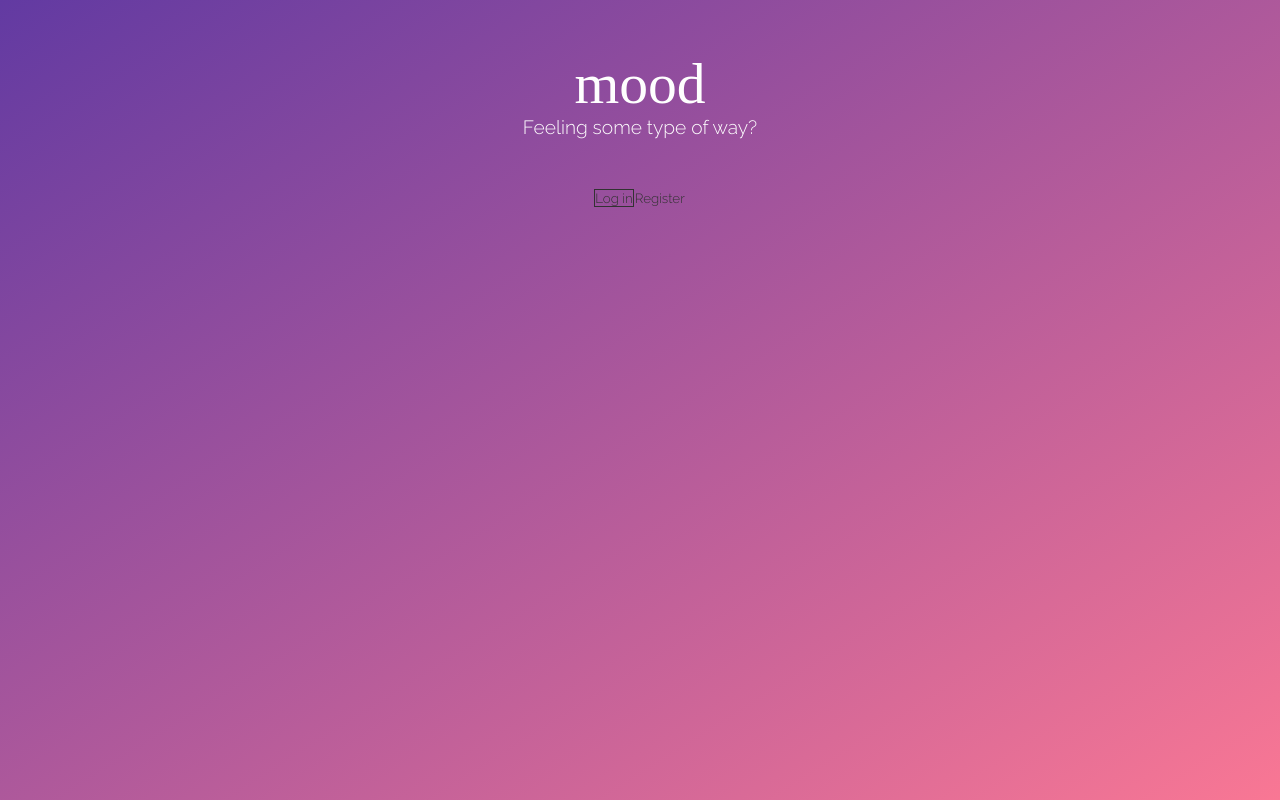
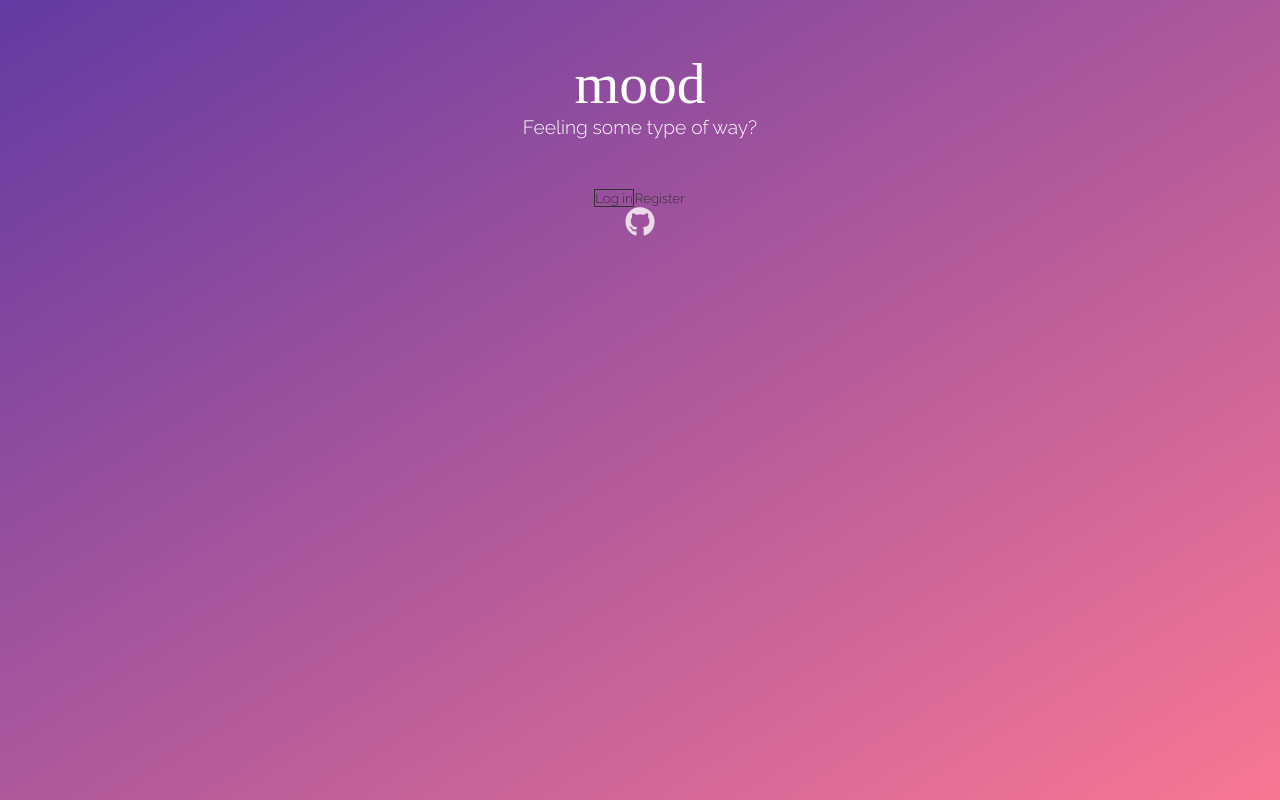
Before and after one commit to helencho/smood, a React (Create React App) app in the folder client/: page /splash in a window 1280 px wide. Built offline with nearby package versions, Linux system fonts and the light colour scheme; no server answers; a web font is replaced by a local one.

Commit message:
github logo on splash page

```diff
--- a/client/src/components/Splash/Splash.jsx
+++ b/client/src/components/Splash/Splash.jsx
@@ -24,6 +24,9 @@ class Splash extends Component {
                     <Link to="/login"><button id="button-login">Log in</button></Link>
                     <Link to="/signup"><button id="button-register">Register</button></Link>
                 </div>
+                <div id="git">
+                    <a href="https://github.com/helencho/mood" target="_blank"><i className="fab fa-github fa-fw fa-3x"></i></a>
+                </div>
             </div>
         )
     }
--- a/client/src/stylesheets/splash.css
+++ b/client/src/stylesheets/splash.css
@@ -33,6 +33,16 @@
 .splash-container .auth-choices {
     display: flex;
 }
+.splash-container #git a {
+    color: rgba(255, 255, 255, 0.8);
+    -moz-transition: 0.2s color;
+    -ms-transition: 0.2s color;
+    -webkit-transition: 0.2s color;
+    transition: 0.2s color;
+}
+    .splash-container #git a:hover {
+        color: #fefefe;
+    }
 
 /*---------------------------*/
 /*    Auth Login & Signup    */
```
